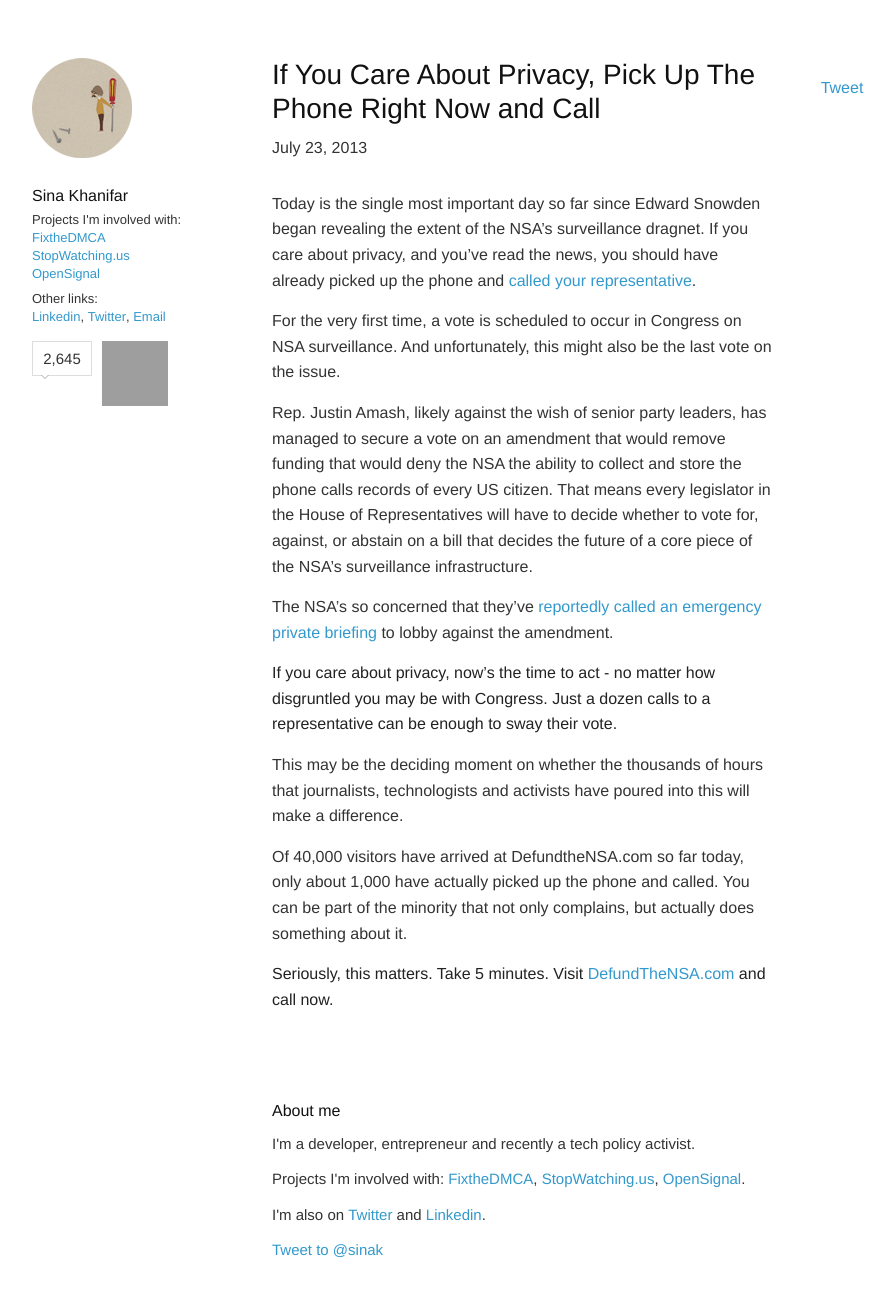
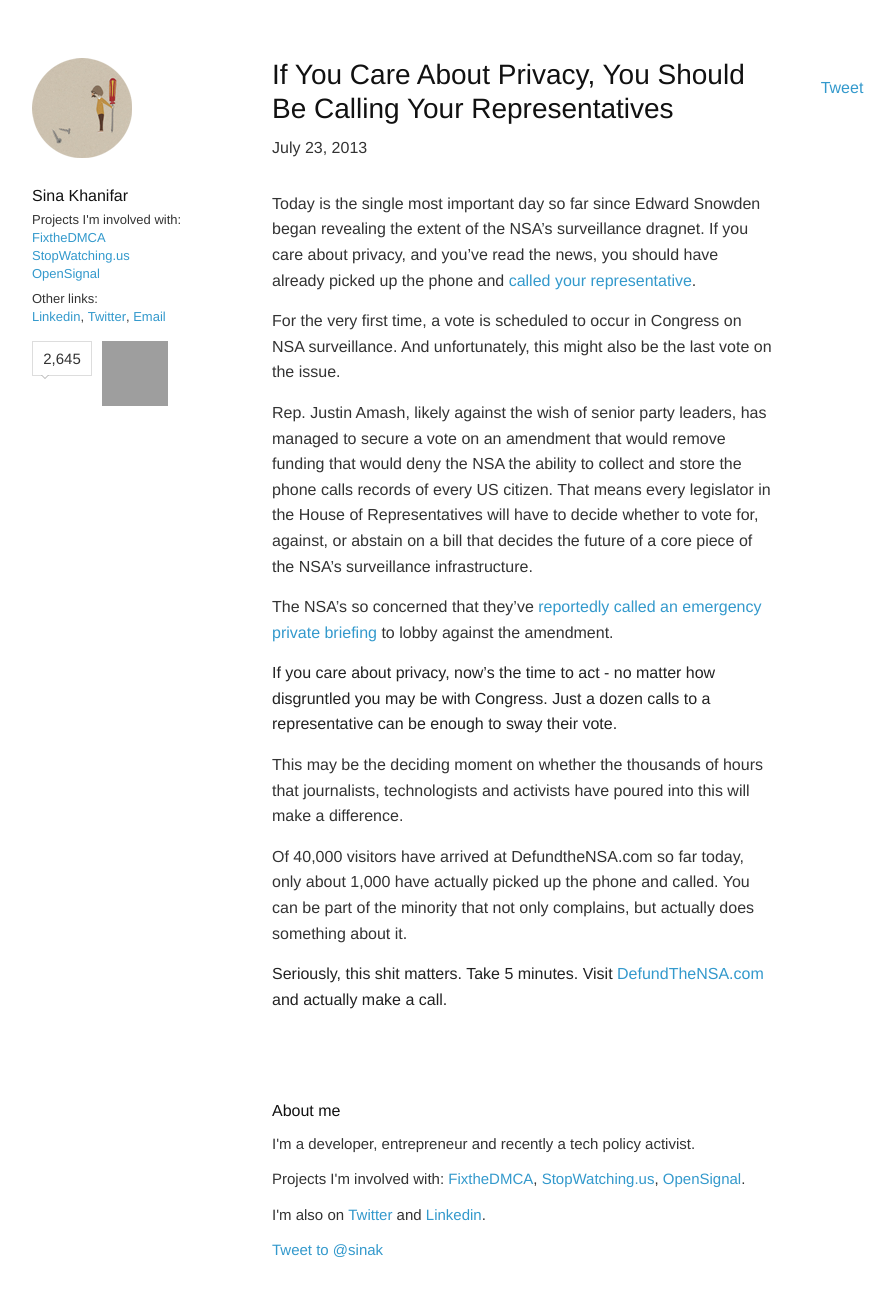
Before and after one commit to sinak/sinak.github.com, a Jekyll site: the page built from _posts/2013-07-23-call-now-for-privacy.md, in a window 1280 px wide and 1400 px high. Shown: the top 1296 px of the window, without its empty margins (178-1073 px from the left). Built offline with Jekyll 4.4.1, drawn with Linux system fonts in a browser that asks for light colours; nearby versions of some CDN libraries; some web fonts are replaced; Markdown is read by kramdown in place of the engine named in the settings; comment, search, counter and statistics services are not loaded; grey boxes are pictures that could not be loaded.

Commit message:
Call now for privacy

```diff
--- a/_posts/2013-07-23-call-now-for-privacy.md
+++ b/_posts/2013-07-23-call-now-for-privacy.md
@@ -1,6 +1,6 @@
 ---
 layout: post
-title: "If You Care About Privacy, Pick Up The Phone Right Now and Call"
+title: "If You Care About Privacy, You Should Be Calling Your Representatives"
 category: posts
 tweet: Do you care about privacy? Prove it. ->
 
@@ -21,9 +21,7 @@ This may be the deciding moment on whether the thousands of hours that journalis
 
 Of 40,000 visitors have arrived at DefundtheNSA.com so far today, only about 1,000 have actually picked up the phone and called. You can be part of the minority that not only complains, but actually does something about it.
 
-**Seriously, this matters. Take 5 minutes. Visit <a href="http://DefundTheNSA.com">DefundTheNSA.com</a> and call now.**
-
-
+**Seriously, this shit matters. Take 5 minutes. Visit <a href="http://DefundTheNSA.com">DefundTheNSA.com</a> and actually make a call.**
 
 
 
```
